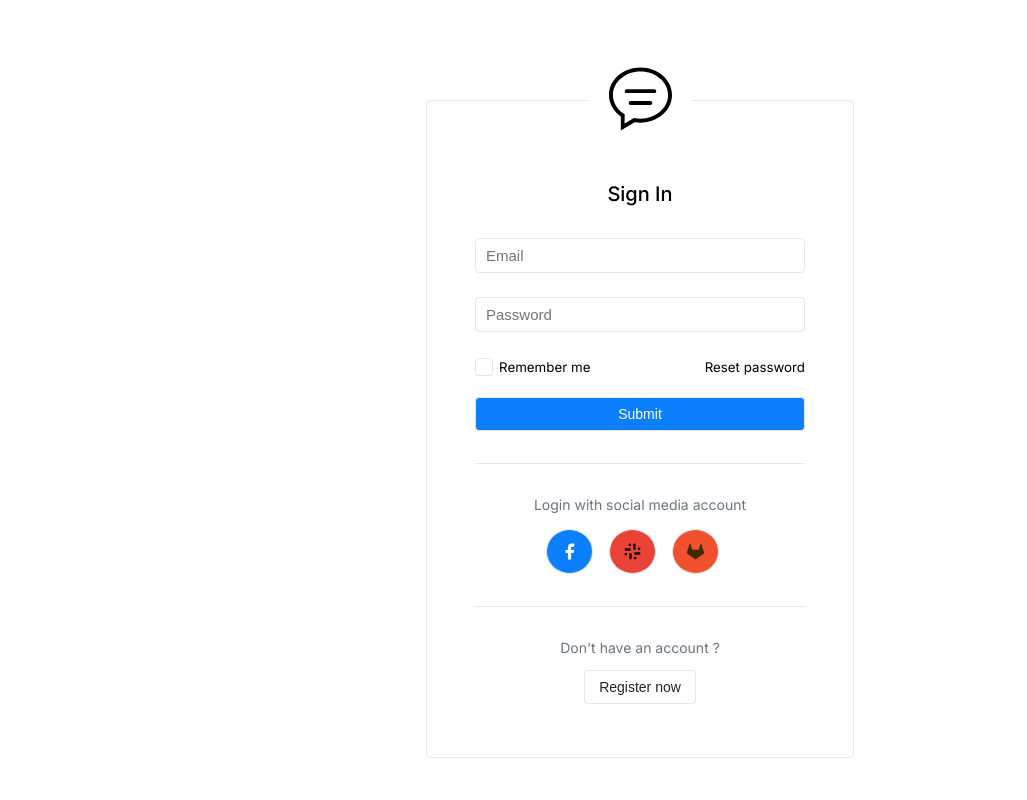
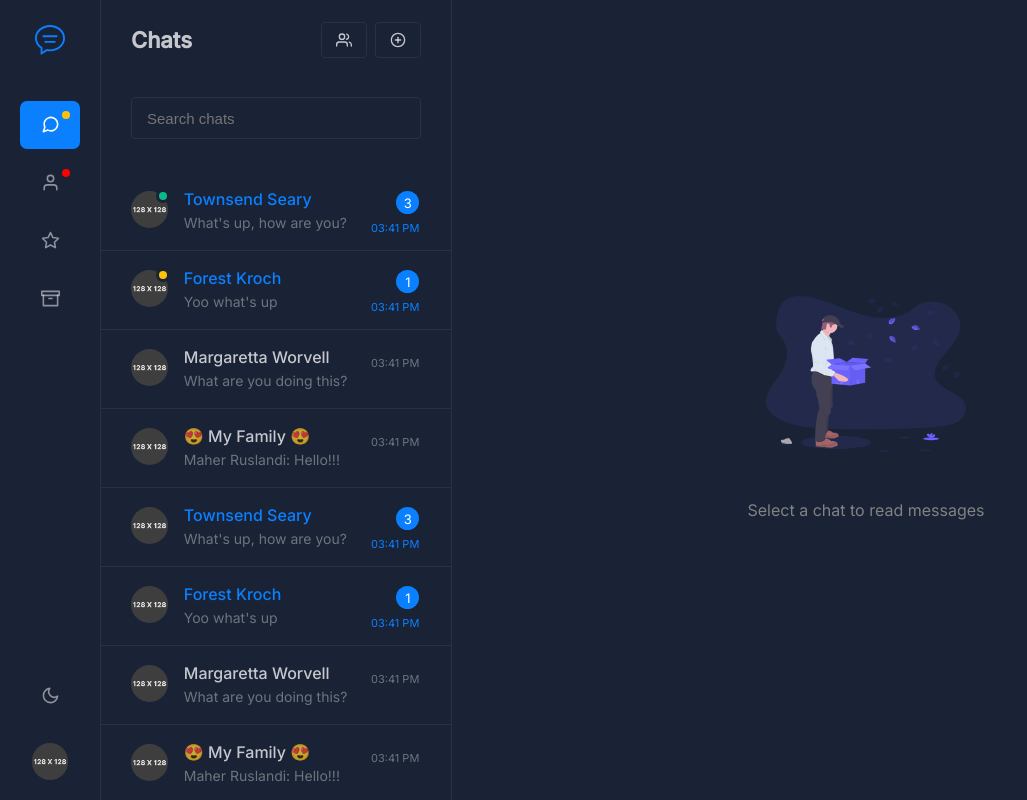
Before and after one commit to cyber-netics/ChatApp-Main, a React (Create React App) app: page / in a window 1280 px wide. Before the commit this address led to /login. Shown: the whole page, without its empty margins (0-1027 px from the left). Built offline with nearby package versions, Linux system fonts and the light colour scheme.

Commit message:
icon component props options added

```diff
--- a/src/Components/Icon.js
+++ b/src/Components/Icon.js
@@ -36,7 +36,7 @@ const Icon = ({ icon, size, color, fill }) => {
   return (
     <IconComponent
       color={color}
-      fill={fill}
+      fill={fill || 'none'}
       style={sizeIcon}
     />
   );
--- a/src/Router/index.js
+++ b/src/Router/index.js
@@ -2,7 +2,7 @@ import { Redirect } from 'react-router';
 import { Route } from 'react-router-dom';
 
 // Test Only **
-const auth = false; // needs to be in context
+const auth = true; // needs to be in context
 // ************
 
 export const PrivateRoute = (props) => {
```
